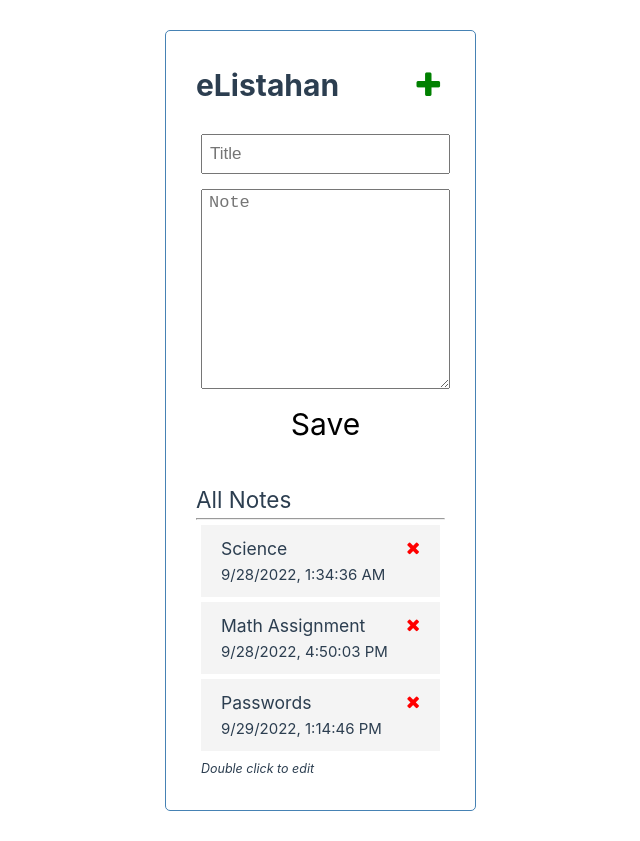
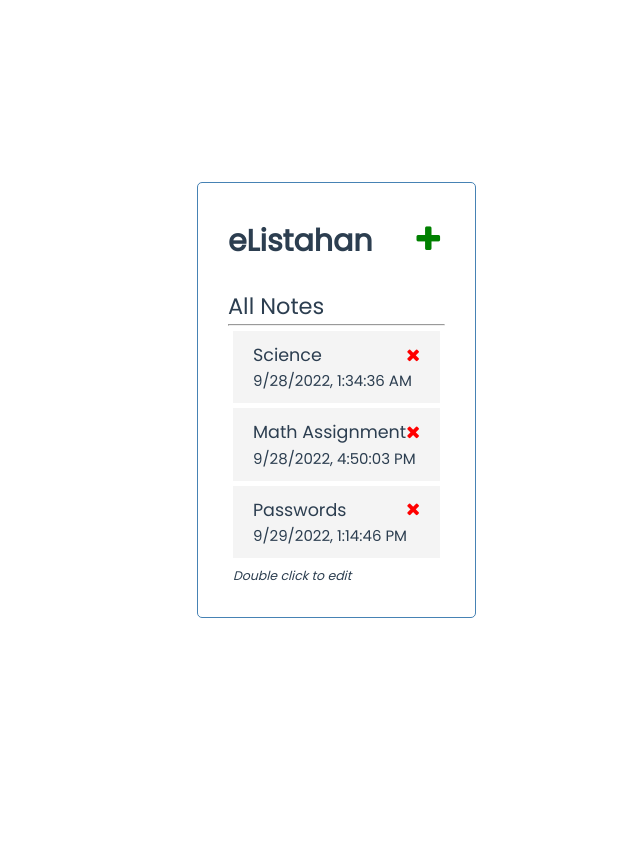
Before and after one commit to jackarly/trial-vuejs, a Vue app: page / in a window 1280 px wide. Shown: the whole page, without its empty margins (164-804 px from the left). After the commit the page ends 800 px from the top, so only its background shows below. Built offline with nearby package versions, Linux system fonts and the light colour scheme.

Commit message:
Working CRUD functionality

```diff
--- a/src/App.vue
+++ b/src/App.vue
@@ -4,7 +4,7 @@
     <Header @toggle-add-note="toggleAddNote" />
 
     <!-- NOTELIST -->
-    <NoteList />
+    <NoteList :showAddNote = "showAddNote" @toggle-true="toggleTrue" />
   </div>
 </template>
 
@@ -21,13 +21,15 @@
     data (){
       return {
         showAddNote: false,
-        showNote:[],
       }
     },
     methods:{
       toggleAddNote(){
         this.showAddNote = !this.showAddNote
       },
+      toggleTrue(){
+        this.showAddNote = true
+      }
 
     },
   }
--- a/src/components/Header.vue
+++ b/src/components/Header.vue
@@ -11,12 +11,7 @@
 
 <script>
     export default {
-        name: 'Header',
-        // methods: {
-        //     onClick() {
-        //         this.$emit('toggle-add-note')
-        //     },
-        // },
+        name: 'Header'
     }
 </script>
 
@@ -31,4 +26,8 @@ header {
 h1 {
     font-weight: bold;
 }
+
+i {
+    color: Green;
+    }
 </style>
--- a/src/components/NoteList.vue
+++ b/src/components/NoteList.vue
@@ -1,5 +1,6 @@
 <template>
     <!-- FORM -->
+    <div v-show="showAddNote">
         <form @submit="onSubmit" class="add-form">
             <div class="form-control">
                 <input v-model="title"
@@ -12,8 +13,9 @@
                     name="body"
                     placeholder="Note"></textarea>
             </div>
-        <input type="submit" value="Save" class="btn btn-block" />
+            <input type="submit" value="Save" class="btn btn-block btn-save" />
         </form>
+    </div>
 
     <!-- NOTELIST -->
     <h2>All Notes</h2>
@@ -37,6 +39,9 @@
 <script>
     export default {
         name: 'NoteList',
+        props: {
+            showAddNote: Boolean,
+        },
         data() {
             return {
                 noteList:[],
@@ -77,6 +82,7 @@
                 this.title = this.noteList[index].title;
                 this.body = this.noteList[index].body;
                 this.updateNote = index;
+                this.$emit('toggle-true')
             },
         },
         created (){
@@ -98,10 +104,14 @@
                 },
             ]
         },
+        emits: ['toggle-true'],
     }
 </script>
 
 <style>
+    *{
+        font-family: 'Poppins', sans-serif;
+    }
     small {
         padding-left: 5px;
         font-style: italic;
@@ -124,7 +134,7 @@
     }
     .form-control textarea {
         width: 100%;
-        height: 200px;
+        height: 150px;
         margin: 5px;
         padding: 3px 7px;
         font-size: 17px;
@@ -156,6 +166,11 @@
         justify-content: space-between;
     }
     i {
-        color: Green;
+        color: rgb(5, 90, 5);
+    }
+    .btn-save{
+        background: green;
+        color: #fff;
+        font-size: 25px;
     }
 </style>
```
Lines whose indentation alone changed are shown as unchanged.
